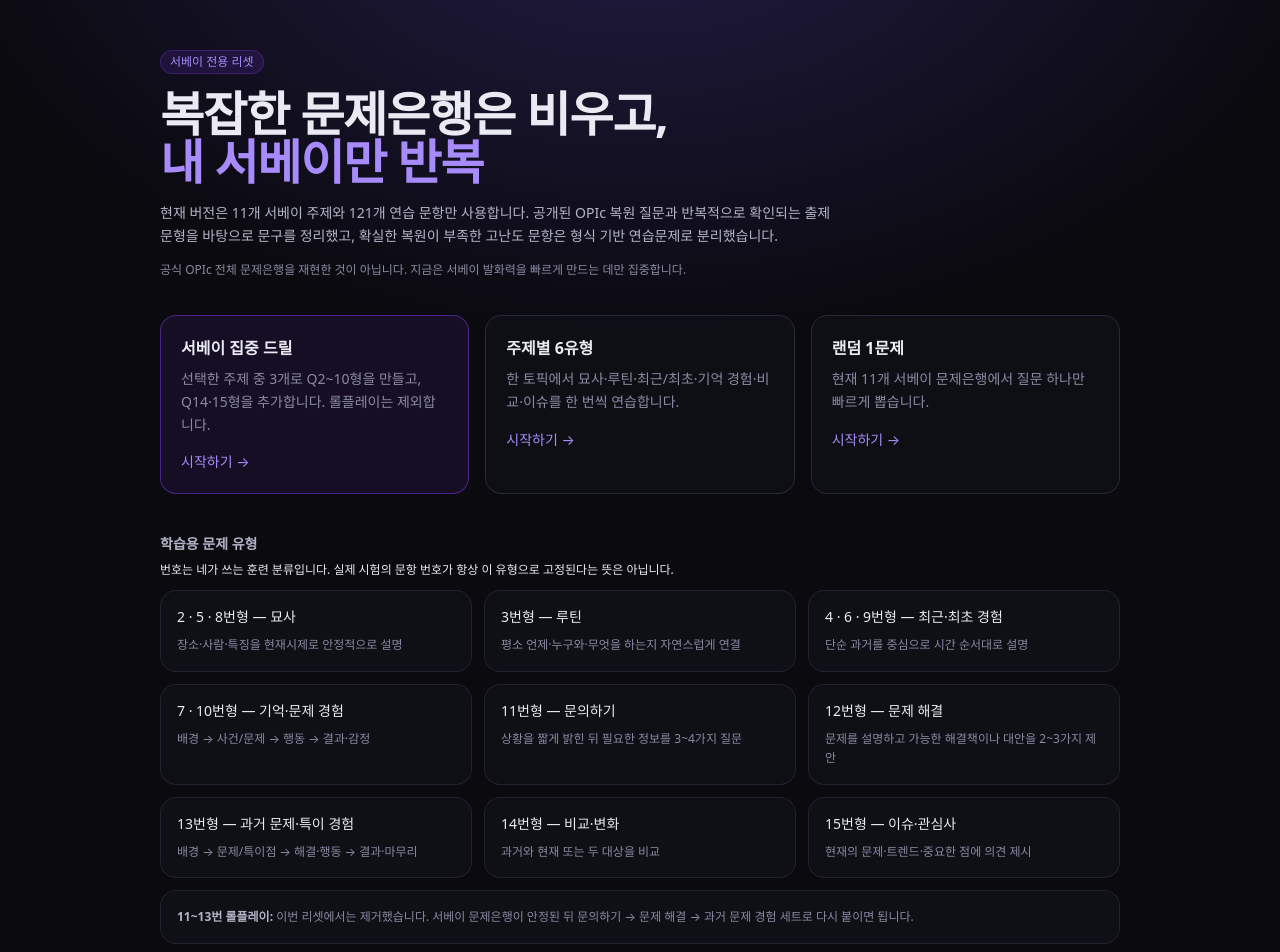
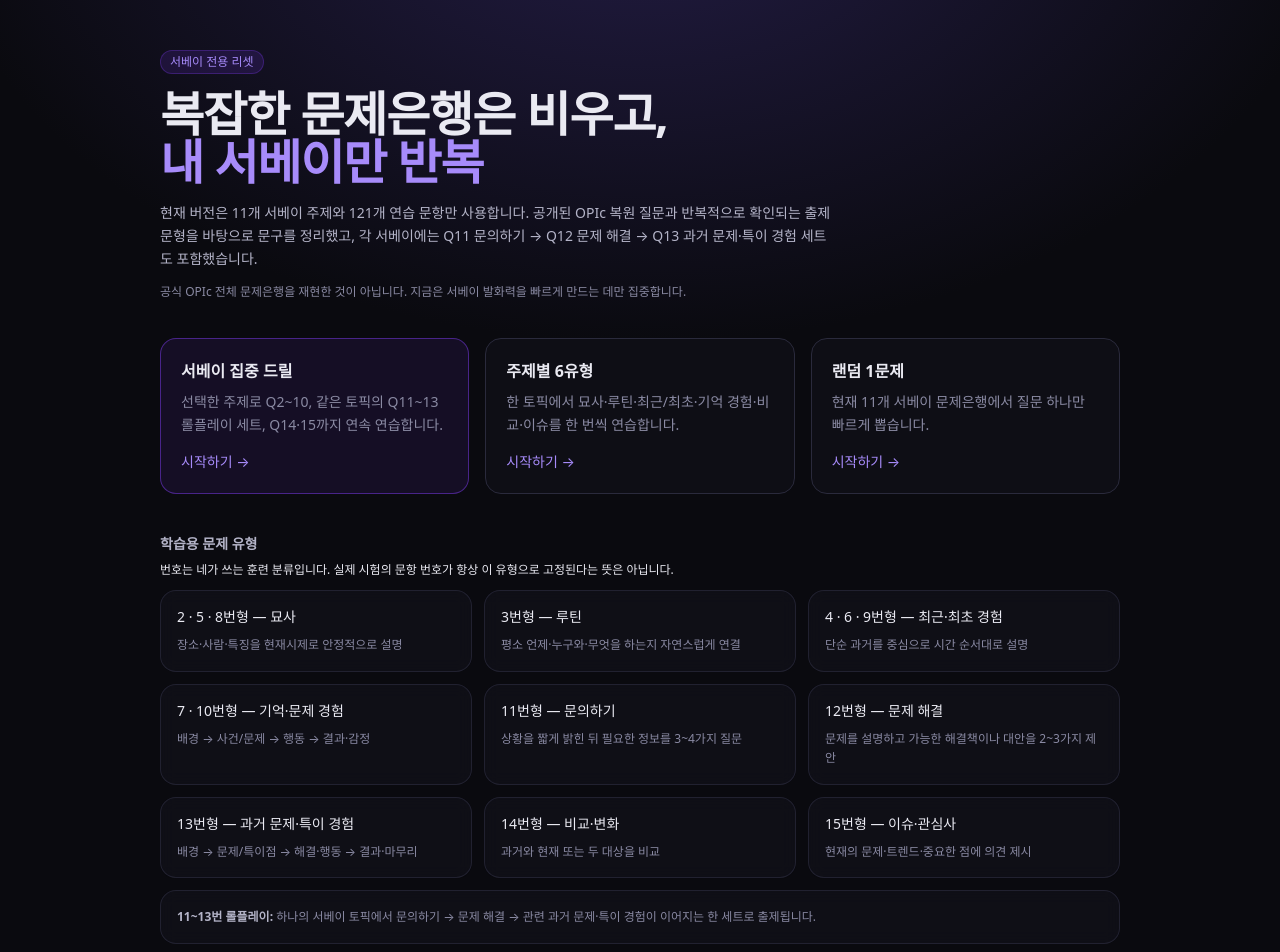
Before and after one commit to KSH0660/Yumi-Opic, a Next.js app: page / in a window 1280 px wide. Shown: the top 952 px of the page. Built offline with nearby package versions, Linux system fonts and the light colour scheme.

Commit message:
Show survey roleplay coverage on home page

```diff
--- a/src/components/HomeView.tsx
+++ b/src/components/HomeView.tsx
@@ -27,13 +27,13 @@ export default function HomeView() {
       <Badge tone="accent">서베이 전용 리셋</Badge>
       <h1 className="mt-4 text-4xl font-semibold tracking-tight sm:text-5xl">복잡한 문제은행은 비우고,<br /><span className="text-accent-400">내 서베이만 반복</span></h1>
       <p className="mt-4 max-w-2xl text-sm leading-relaxed text-ink-300">
-        현재 버전은 11개 서베이 주제와 {surveyQuestionCount}개 연습 문항만 사용합니다. 공개된 OPIc 복원 질문과 반복적으로 확인되는 출제 문형을 바탕으로 문구를 정리했고, 확실한 복원이 부족한 고난도 문항은 형식 기반 연습문제로 분리했습니다.
+        현재 버전은 11개 서베이 주제와 {surveyQuestionCount}개 연습 문항만 사용합니다. 공개된 OPIc 복원 질문과 반복적으로 확인되는 출제 문형을 바탕으로 문구를 정리했고, 각 서베이에는 Q11 문의하기 → Q12 문제 해결 → Q13 과거 문제·특이 경험 세트도 포함했습니다.
       </p>
       <p className="mt-3 text-xs leading-relaxed text-ink-400">공식 OPIc 전체 문제은행을 재현한 것이 아닙니다. 지금은 서베이 발화력을 빠르게 만드는 데만 집중합니다.</p>
     </header>
 
     <section className="mt-9 grid gap-4 sm:grid-cols-3">
-      <ModeCard href="/exam?mode=full" title="서베이 집중 드릴" desc="선택한 주제 중 3개로 Q2~10형을 만들고, Q14·15형을 추가합니다. 롤플레이는 제외합니다." primary />
+      <ModeCard href="/exam?mode=full" title="서베이 집중 드릴" desc="선택한 주제로 Q2~10, 같은 토픽의 Q11~13 롤플레이 세트, Q14·15까지 연속 연습합니다." primary />
       <ModeCard href="/topics" title="주제별 6유형" desc="한 토픽에서 묘사·루틴·최근/최초·기억 경험·비교·이슈를 한 번씩 연습합니다." />
       <ModeCard href="/exam?mode=single" title="랜덤 1문제" desc="현재 11개 서베이 문제은행에서 질문 하나만 빠르게 뽑습니다." />
     </section>
@@ -47,7 +47,7 @@ export default function HomeView() {
           <p className="mt-2 text-xs leading-relaxed text-ink-400">{group.note}</p>
         </Card>)}
       </div>
-      <Card className="mt-3 p-4"><p className="text-xs leading-relaxed text-ink-400"><strong className="text-ink-300">11~13번 롤플레이:</strong> 이번 리셋에서는 제거했습니다. 서베이 문제은행이 안정된 뒤 문의하기 → 문제 해결 → 과거 문제 경험 세트로 다시 붙이면 됩니다.</p></Card>
+      <Card className="mt-3 p-4"><p className="text-xs leading-relaxed text-ink-400"><strong className="text-ink-300">11~13번 롤플레이:</strong> 하나의 서베이 토픽에서 문의하기 → 문제 해결 → 관련 과거 문제·특이 경험이 이어지는 한 세트로 출제됩니다.</p></Card>
     </section>
 
     <section className="mt-10">
```
